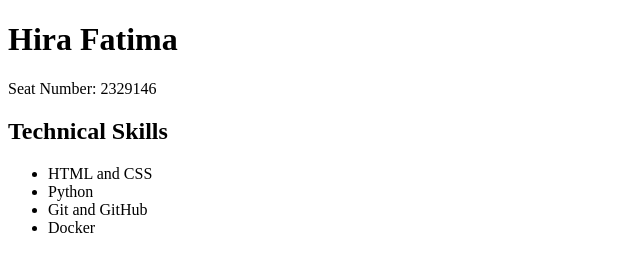
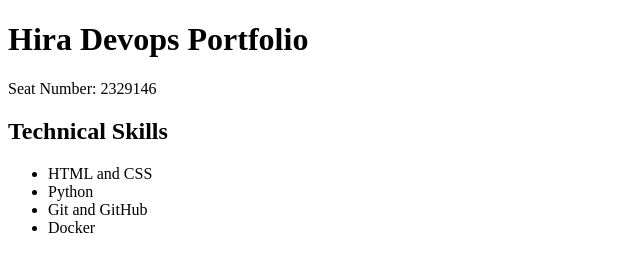
Before and after one commit to Hiraraza/devops-a-a101, a plain HTML site: page site/index.html in a window 1280 px wide. Shown: the whole page, without its empty margins (0-640 px from the left). Drawn offline with Linux system fonts and the light colour scheme.

Commit message:
Update heading

```diff
--- a/site/index.html
+++ b/site/index.html
@@ -4,7 +4,7 @@
   <title>My Portfolio</title>
 </head>
 <body>
-  <h1>Hira Fatima</h1>
+  <h1>Hira Devops Portfolio</h1>
   <p>Seat Number: 2329146</p>
   <h2>Technical Skills</h2>
   <ul>
```
